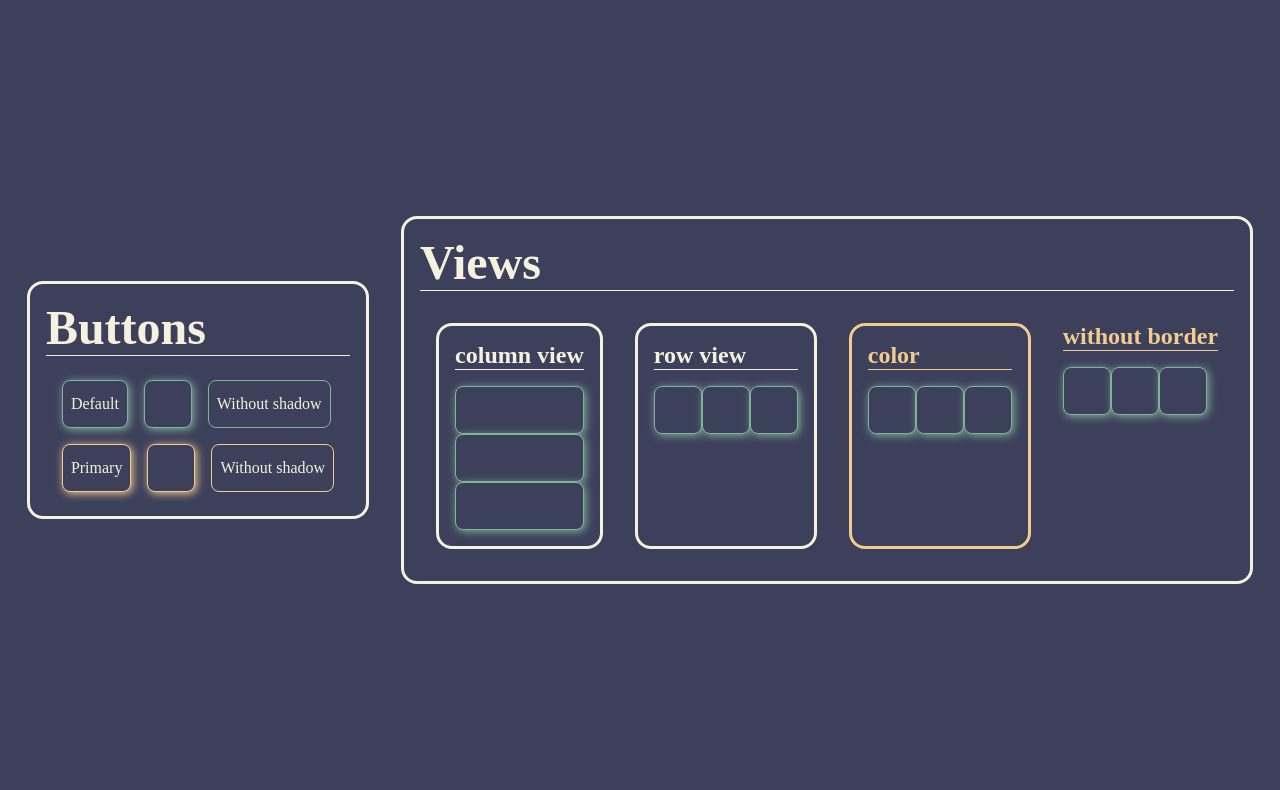
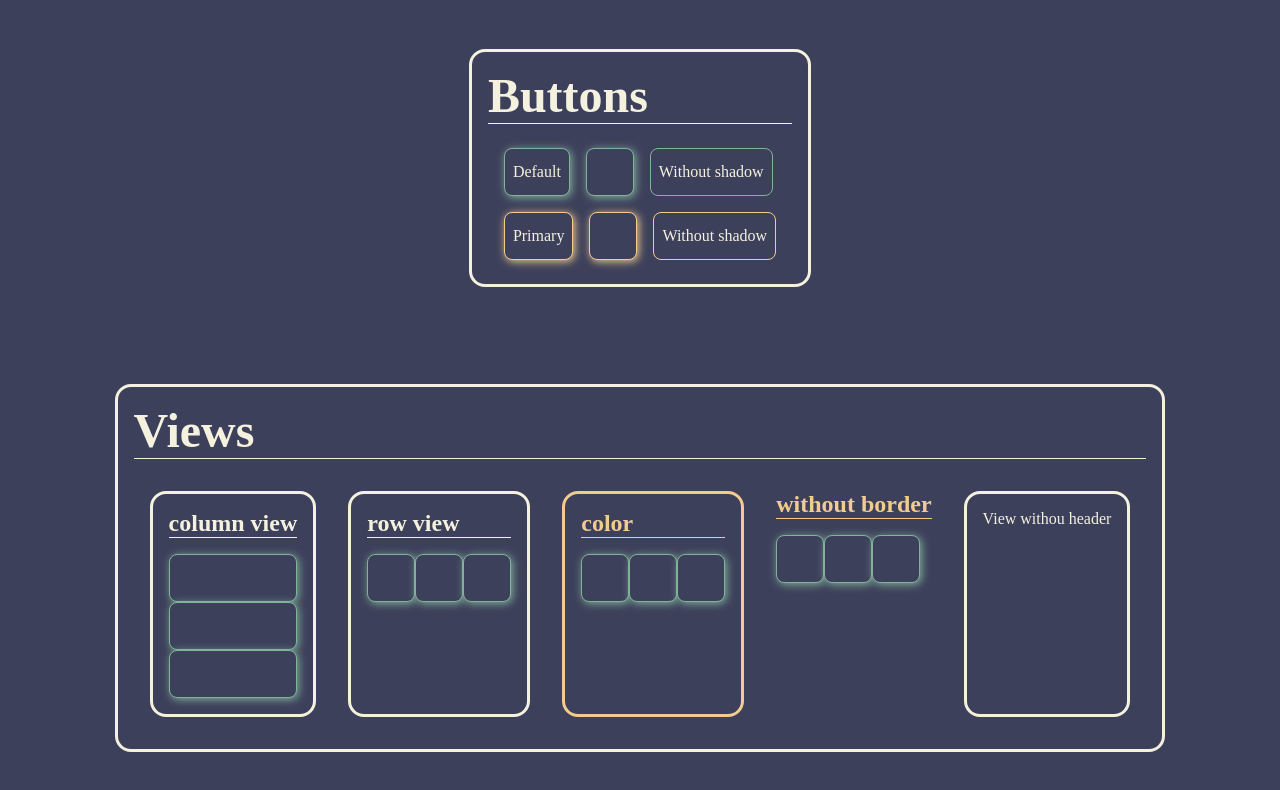
Before and after one commit to gelugu/react-uikit, a React app: page / in a window 1280 px wide. Shown: the top 790 px of the page. Built offline with nearby package versions, Linux system fonts and the light colour scheme; a web font is replaced by a local one.

Commit message:
update view on main screen

```diff
--- a/src/index.tsx
+++ b/src/index.tsx
@@ -66,6 +66,13 @@ const App = () => {
           <Button />
           <Button />
         </View>
+        <View
+          border
+          direction={ViewDirection.row}
+          headerSize={HeaderSize.small}
+        >
+          View withou header
+        </View>
       </FloatView>
     </WebLayout>
   );
```
